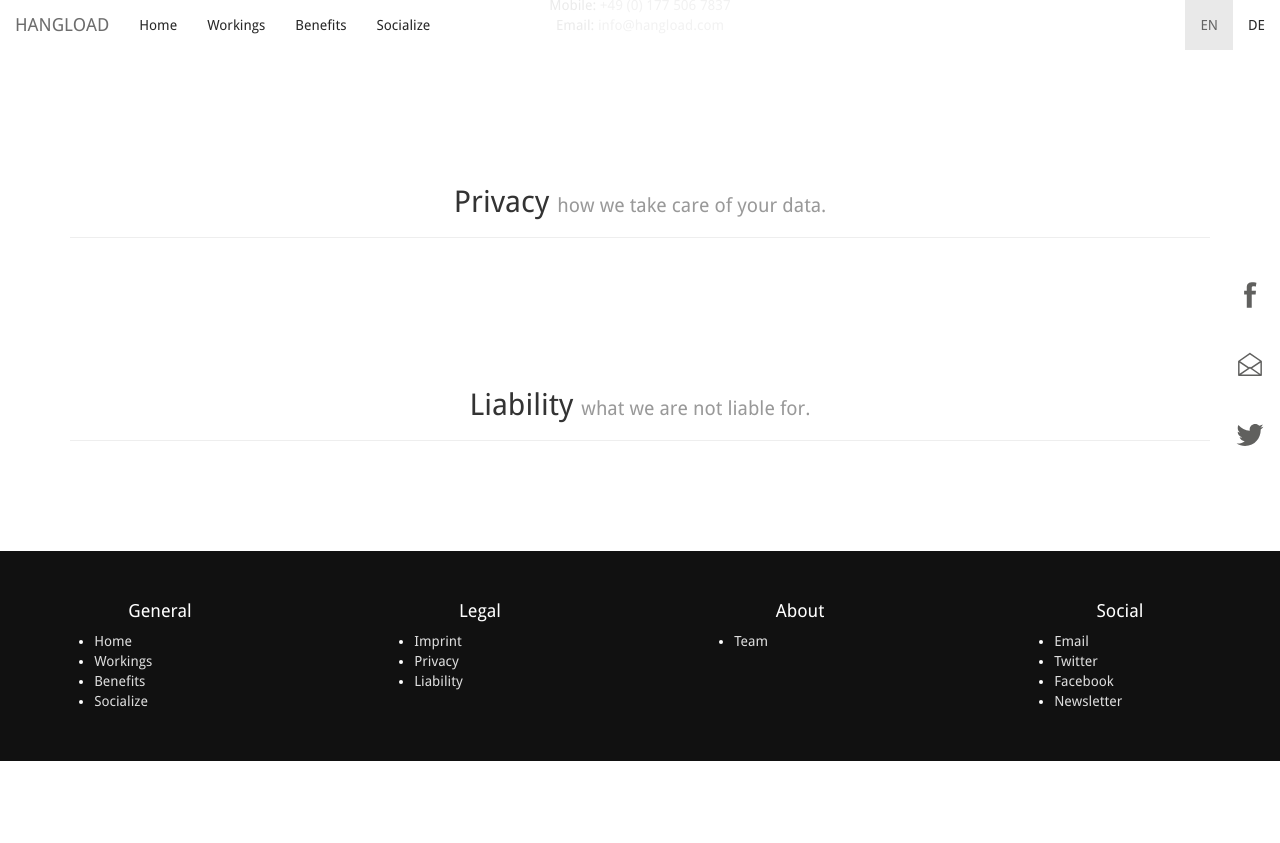
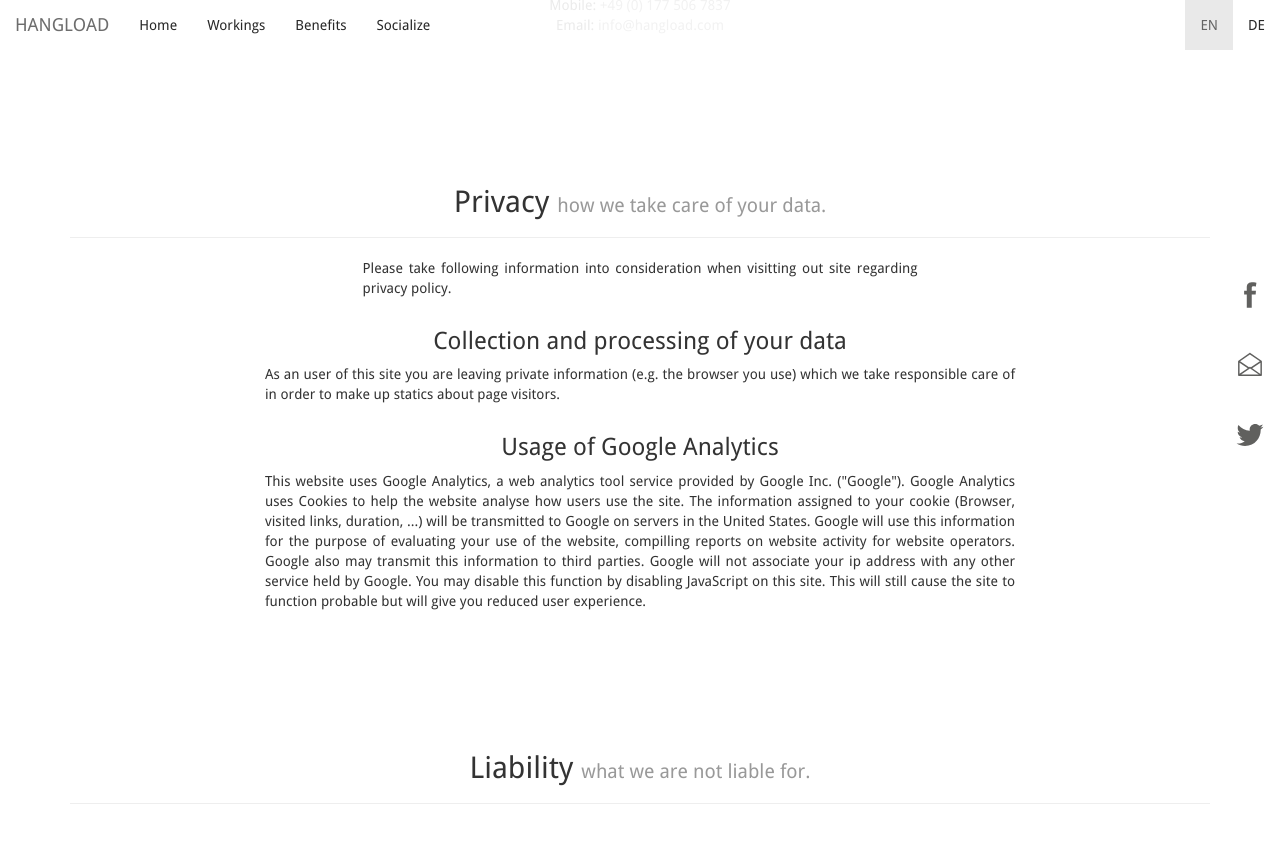
Before and after one commit to bodokaiser/hangload.com, a Jekyll site: the page built from legal.html, in a window 1280 px wide and 900 px high, scrolled down 368 px. Shown: the top 843 px of the window. Built offline with Jekyll 4.4.1, drawn with Linux system fonts in a browser that asks for light colours; Markdown is read by kramdown in place of the engine named in the settings; before the commit the page ends 1129 px from its top, so only the background shows below that.

Commit message:
added privacy section to legal.html

```diff
--- a/legal.html
+++ b/legal.html
@@ -17,7 +17,7 @@ prefix: ..
     </div>
   </div>
   <div class="row">
-    <div class="col-xs-8 col-xs-offset-2">
+    <div class="col-xs-10 col-xs-offset-1">
       <p class="text-center">
         Owner of this homepage and first contact person is:
       </p>
@@ -54,6 +54,47 @@ prefix: ..
       </div>
     </div>
   </div>
+  <div class="row">
+    <div class="col-xs-6 col-xs-offset-3">
+      <p class="text-justify">
+        Please take following information into consideration when visitting
+        out site regarding privacy policy.
+      </p>
+    </div>
+  </div>
+  <div class="row">
+    <div class="col-xs-8 col-xs-offset-2">
+      <h3 class="text-center">
+        Collection and processing of your data
+      </h3>
+      <p class="text-justify">
+        As an user of this site you are leaving private information (e.g. the
+        browser you use) which we take responsible care of in order to make
+        up statics about page visitors.
+      </p>
+    </div>
+  </div>
+  <div class="row">
+    <div class="col-xs-8 col-xs-offset-2">
+      <h3 class="text-center">
+        Usage of Google Analytics
+      </h3>
+      <p class="text-justify">
+        This website uses Google Analytics, a web analytics tool service
+        provided by Google Inc. ("Google"). Google Analytics uses Cookies
+        to help the website analyse how users use the site. The information
+        assigned to your cookie (Browser, visited links, duration, ...) will
+        be transmitted to Google on servers in the United States. Google will
+        use this information for the purpose of evaluating your use of the
+        website, compilling reports on website activity for website operators.
+        Google also may transmit this information to third parties. Google
+        will not associate your ip address with any other service held by
+        Google. You may disable this function by disabling JavaScript on this
+        site. This will still cause the site to function probable but will give
+        you reduced user experience.
+      </p>
+    </div>
+  </div>
 </article>
 <article class="container" id="liability">
   <div class="row">
```
